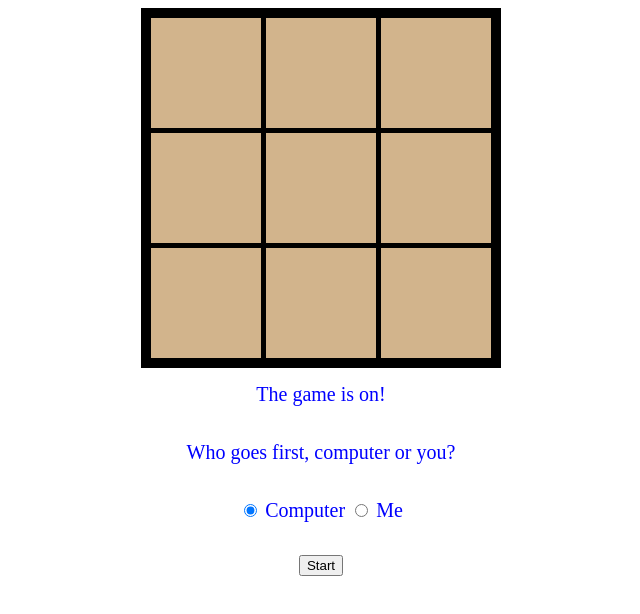
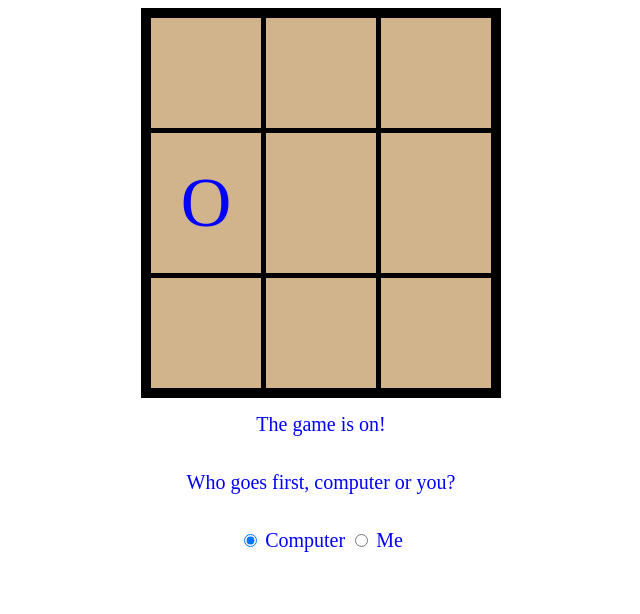
Before and after one commit to litholight/MCTS-tictactoe, a plain HTML site: page index.html in a window 1280 px wide. Both pictures are taken after a click on the radio button "Computer". Shown: the whole page, without its empty margins (319-959 px from the left). Drawn offline with Linux system fonts and the light colour scheme.

Commit message:
wired up radio button

```diff
--- a/game.js
+++ b/game.js
@@ -18,6 +18,18 @@ let winMoves = [
   ["A3","B3","C3"],
   ["A1","B2","C3"],
   ["C1","B2","A3"]];
+
+function initGame(who) {
+  if (who === "computer") {
+    console.log('Initialized computer');
+    var rand = leftMoves[Math.floor(Math.random() * leftMoves.length)];
+    document.getElementById(rand).innerHTML = "O";
+    evalMovesTaken(rand, "O");
+  } else {
+    console.log('Initialized me');
+  }
+}
+
 
 function evalMovesTaken(currentMove, player) {
   if (player === "X") {
@@ -93,6 +105,9 @@ function evalGame() {
 
 }
 
+document.getElementById("computer").addEventListener("click", function() {initGame("computer");});
+document.getElementById("me").addEventListener("click", function() {initGame("me");});
+
 
 // cells in row A
 document.getElementById("A1").addEventListener("click", function(){if (this.innerHTML !== "X" && this.innerHTML !== "O") {this.innerHTML = playMove("A1")}});
--- a/index.html
+++ b/index.html
@@ -41,11 +41,8 @@
 
       <input type="radio" id="me"
        name="game" value="me">
-      <label for="contactChoice2">Me</label>
+      <label for="me">Me</label>
 
-    </div>
-    <div>
-      <button type="submit">Start</button>
     </div>
     </form>
 
```
